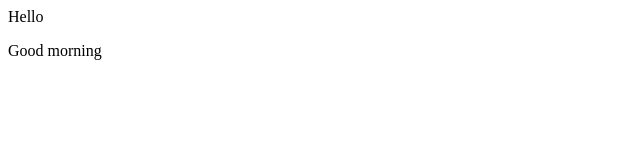
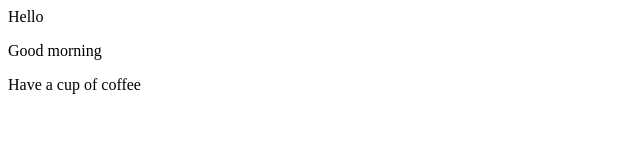
Before and after one commit to SowmiyaShivakumar/Sample, a plain HTML site: page index.html in a window 1280 px wide. Shown: the whole page, without its empty margins (0-640 px from the left). Drawn offline with Linux system fonts and the light colour scheme.

Commit message:
Update index.html

```diff
--- a/index.html
+++ b/index.html
@@ -1,2 +1,3 @@
 <div>Hello</div>
 <p>Good morning</p>
+<p>Have a cup of coffee</p>
```
